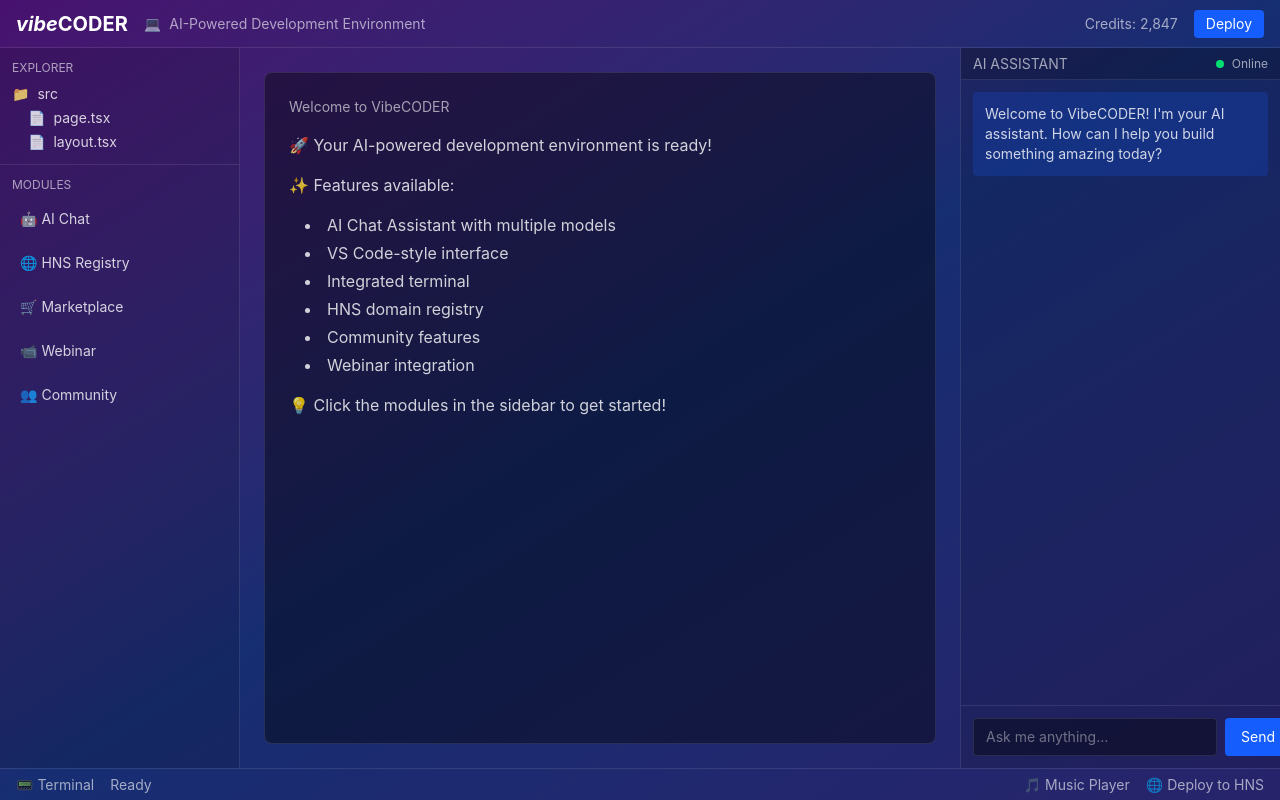
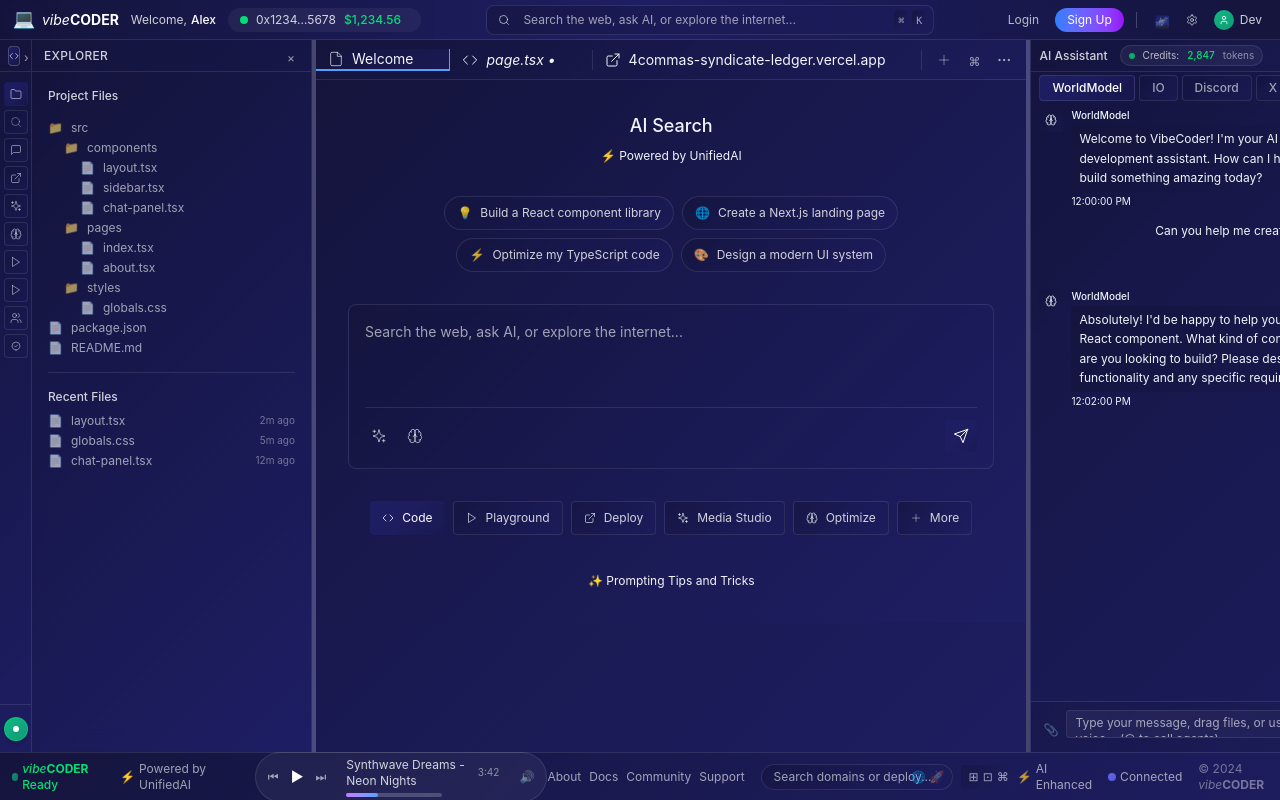
Before and after one commit to babaswananda/vibecoder, a Next.js app: page / in a window 1280 px wide. Built offline with nearby package versions, Linux system fonts and the light colour scheme.

Commit message:
RESTORE REAL VibeCODER - Use full layout with all features

```diff
--- a/src/app/page.tsx
+++ b/src/app/page.tsx
@@ -1,173 +1,5 @@
-"use client"
-
-import { useState } from "react"
+import { VibeCoderLayout } from "@/components/layout/vibecoder-layout"
 
 export default function Home() {
-  const [sidebarWidth, setSidebarWidth] = useState(240)
-  const [chatWidth, setChatWidth] = useState(320)
-  const [terminalHeight, setTerminalHeight] = useState(200)
-  const [showTerminal, setShowTerminal] = useState(false)
-
-  return (
-    <div className="h-screen bg-gradient-to-br from-purple-900 via-blue-900 to-indigo-900 flex flex-col">
-      {/* Top Header */}
-      <div className="h-12 bg-black/20 border-b border-white/10 flex items-center justify-between px-4">
-        <div className="flex items-center space-x-4">
-          <h1 className="text-xl font-bold text-white">
-            <span className="italic lowercase">vibe</span>
-            <span className="font-bold uppercase">CODER</span>
-          </h1>
-          <div className="flex items-center space-x-2 text-sm text-white/60">
-            <span>💻</span>
-            <span>AI-Powered Development Environment</span>
-          </div>
-        </div>
-        <div className="flex items-center space-x-4">
-          <div className="text-sm text-white/60">Credits: 2,847</div>
-          <button className="px-3 py-1 bg-blue-600 text-white rounded text-sm">Deploy</button>
-        </div>
-      </div>
-
-      {/* Main Content */}
-      <div className="flex-1 flex">
-        {/* Left Sidebar */}
-        <div
-          className="bg-black/30 border-r border-white/10 flex flex-col"
-          style={{ width: sidebarWidth }}
-        >
-          <div className="p-3 border-b border-white/10">
-            <div className="text-xs text-white/60 mb-2">EXPLORER</div>
-            <div className="space-y-1">
-              <div className="text-sm text-white/80 flex items-center space-x-2">
-                <span>📁</span>
-                <span>src</span>
-              </div>
-              <div className="text-sm text-white/80 flex items-center space-x-2 ml-4">
-                <span>📄</span>
-                <span>page.tsx</span>
-              </div>
-              <div className="text-sm text-white/80 flex items-center space-x-2 ml-4">
-                <span>📄</span>
-                <span>layout.tsx</span>
-              </div>
-            </div>
-          </div>
-          <div className="p-3">
-            <div className="text-xs text-white/60 mb-2">MODULES</div>
-            <div className="space-y-2">
-              <button className="w-full text-left text-sm text-white/80 hover:text-white p-2 rounded hover:bg-white/10">
-                🤖 AI Chat
-              </button>
-              <button className="w-full text-left text-sm text-white/80 hover:text-white p-2 rounded hover:bg-white/10">
-                🌐 HNS Registry
-              </button>
-              <button className="w-full text-left text-sm text-white/80 hover:text-white p-2 rounded hover:bg-white/10">
-                🛒 Marketplace
-              </button>
-              <button className="w-full text-left text-sm text-white/80 hover:text-white p-2 rounded hover:bg-white/10">
-                📹 Webinar
-              </button>
-              <button className="w-full text-left text-sm text-white/80 hover:text-white p-2 rounded hover:bg-white/10">
-                👥 Community
-              </button>
-            </div>
-          </div>
-        </div>
-
-        {/* Center Content */}
-        <div className="flex-1 flex flex-col">
-          {/* Editor Area */}
-          <div className="flex-1 bg-black/20 p-6">
-            <div className="h-full bg-black/40 rounded-lg border border-white/10 p-6">
-              <div className="text-white/60 text-sm mb-4">Welcome to VibeCODER</div>
-              <div className="space-y-4 text-white/80">
-                <p>🚀 Your AI-powered development environment is ready!</p>
-                <p>✨ Features available:</p>
-                <ul className="list-disc list-inside space-y-1 ml-4">
-                  <li>AI Chat Assistant with multiple models</li>
-                  <li>VS Code-style interface</li>
-                  <li>Integrated terminal</li>
-                  <li>HNS domain registry</li>
-                  <li>Community features</li>
-                  <li>Webinar integration</li>
-                </ul>
-                <p>💡 Click the modules in the sidebar to get started!</p>
-              </div>
-            </div>
-          </div>
-
-          {/* Terminal */}
-          {showTerminal && (
-            <div
-              className="bg-black/40 border-t border-white/10"
-              style={{ height: terminalHeight }}
-            >
-              <div className="h-8 bg-black/20 border-b border-white/10 flex items-center justify-between px-4">
-                <span className="text-sm text-white/60">TERMINAL</span>
-                <button
-                  onClick={() => setShowTerminal(false)}
-                  className="text-white/60 hover:text-white"
-                >
-                  ✕
-                </button>
-              </div>
-              <div className="p-4 text-green-400 font-mono text-sm">
-                <div>$ npm run dev</div>
-                <div className="text-white/60">Ready on http://localhost:3000</div>
-                <div className="text-white/60">✓ Compiled successfully</div>
-              </div>
-            </div>
-          )}
-        </div>
-
-        {/* Right Chat Panel */}
-        <div
-          className="bg-black/30 border-l border-white/10 flex flex-col"
-          style={{ width: chatWidth }}
-        >
-          <div className="h-8 bg-black/20 border-b border-white/10 flex items-center justify-between px-3">
-            <span className="text-sm text-white/60">AI ASSISTANT</span>
-            <div className="flex items-center space-x-2">
-              <div className="w-2 h-2 bg-green-400 rounded-full"></div>
-              <span className="text-xs text-white/60">Online</span>
-            </div>
-          </div>
-
-          <div className="flex-1 p-3 space-y-3 overflow-y-auto">
-            <div className="bg-blue-600/20 p-3 rounded text-sm text-white/80">
-              Welcome to VibeCODER! I'm your AI assistant. How can I help you build something amazing today?
-            </div>
-          </div>
-
-          <div className="p-3 border-t border-white/10">
-            <div className="flex space-x-2">
-              <input
-                type="text"
-                placeholder="Ask me anything..."
-                className="flex-1 bg-black/40 border border-white/10 rounded px-3 py-2 text-sm text-white placeholder-white/40"
-              />
-              <button className="px-4 py-2 bg-blue-600 text-white rounded text-sm">Send</button>
-            </div>
-          </div>
-        </div>
-      </div>
-
-      {/* Bottom Bar */}
-      <div className="h-8 bg-black/20 border-t border-white/10 flex items-center justify-between px-4">
-        <div className="flex items-center space-x-4 text-sm text-white/60">
-          <button
-            onClick={() => setShowTerminal(!showTerminal)}
-            className="hover:text-white"
-          >
-            📟 Terminal
-          </button>
-          <span>Ready</span>
-        </div>
-        <div className="flex items-center space-x-4 text-sm text-white/60">
-          <span>🎵 Music Player</span>
-          <span>🌐 Deploy to HNS</span>
-        </div>
-      </div>
-    </div>
-  )
+  return <VibeCoderLayout />
 }
```
